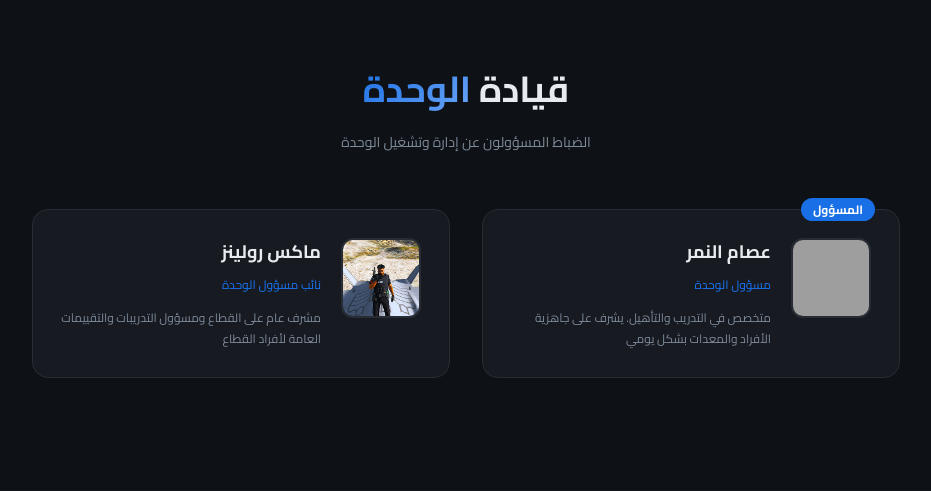
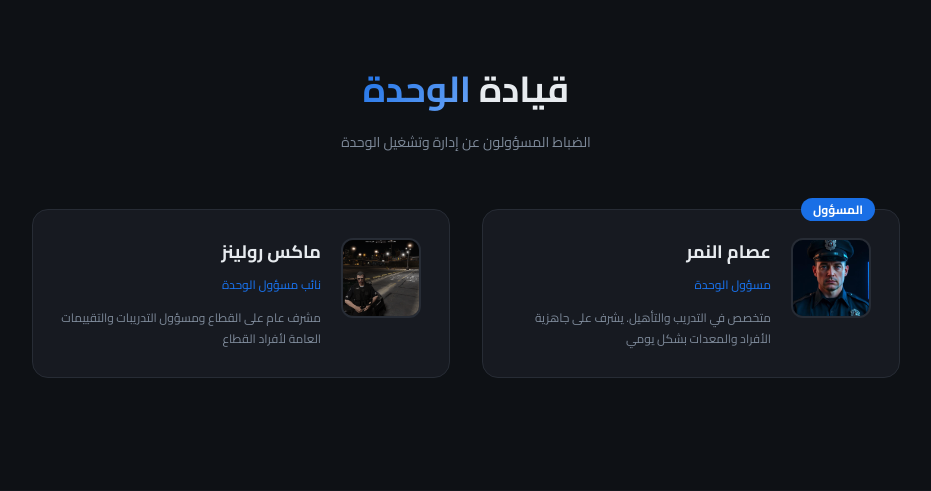
Before and after one commit to maxx1-git/SU-apply-system, a Django app: page / in a window 1280 px wide. Shown: the part 2823-3314 px from the top of the page, without its empty margins (174-1105 px from the left). Run offline with Django 5.2, Linux system fonts and the light colour scheme; data comes from the database, SQL or seed files in the repository; some libraries are stand-ins or nearby versions; grey boxes are pictures that could not be loaded.

Commit message:
Final Version

```diff
--- a/templates/pages/index.html
+++ b/templates/pages/index.html
@@ -209,7 +209,7 @@
         <article class="leader-card reveal">
           <span class="leader-card__badge">المسؤول</span>
           <div class="leader-card__inner">
-            <img src="{% static 'img/leader-1.png' %}" alt="صقر الرفاعي" class="leader-card__avatar" loading="lazy" />
+            <img src="{% static 'img/leader-1.jpg' %}" alt="" class="leader-card__avatar" loading="lazy" />
             <div>
               <h3 class="leader-card__name">عصام النمر</h3>
               <span class="leader-card__rank">مسؤول الوحدة</span>
```
Also changed, not shown: project/static/img/3li_to5y.png (deleted), project/static/img/3lwa.webp (deleted), project/static/img/max.png, project/static/img/max2.png (deleted), project/static/img/saqr.webp (deleted), 6 other files.
